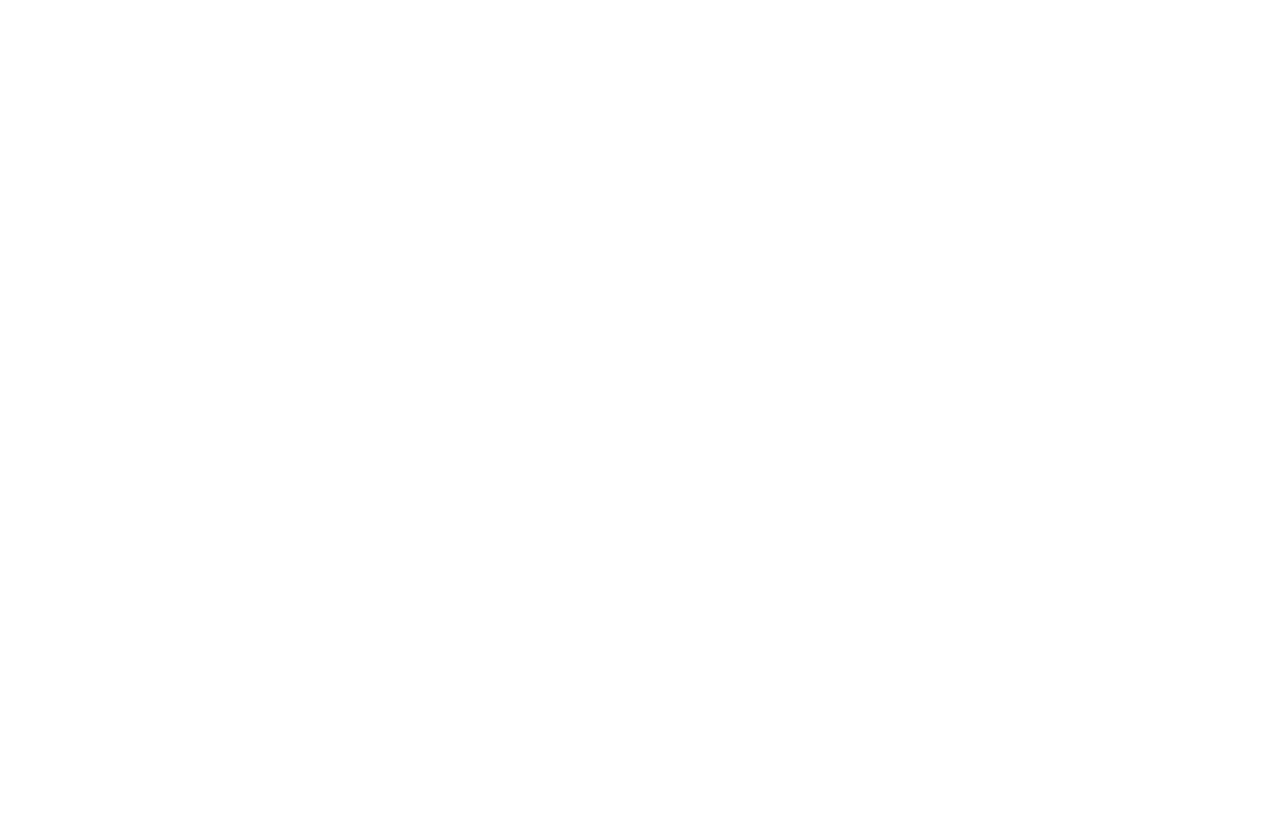
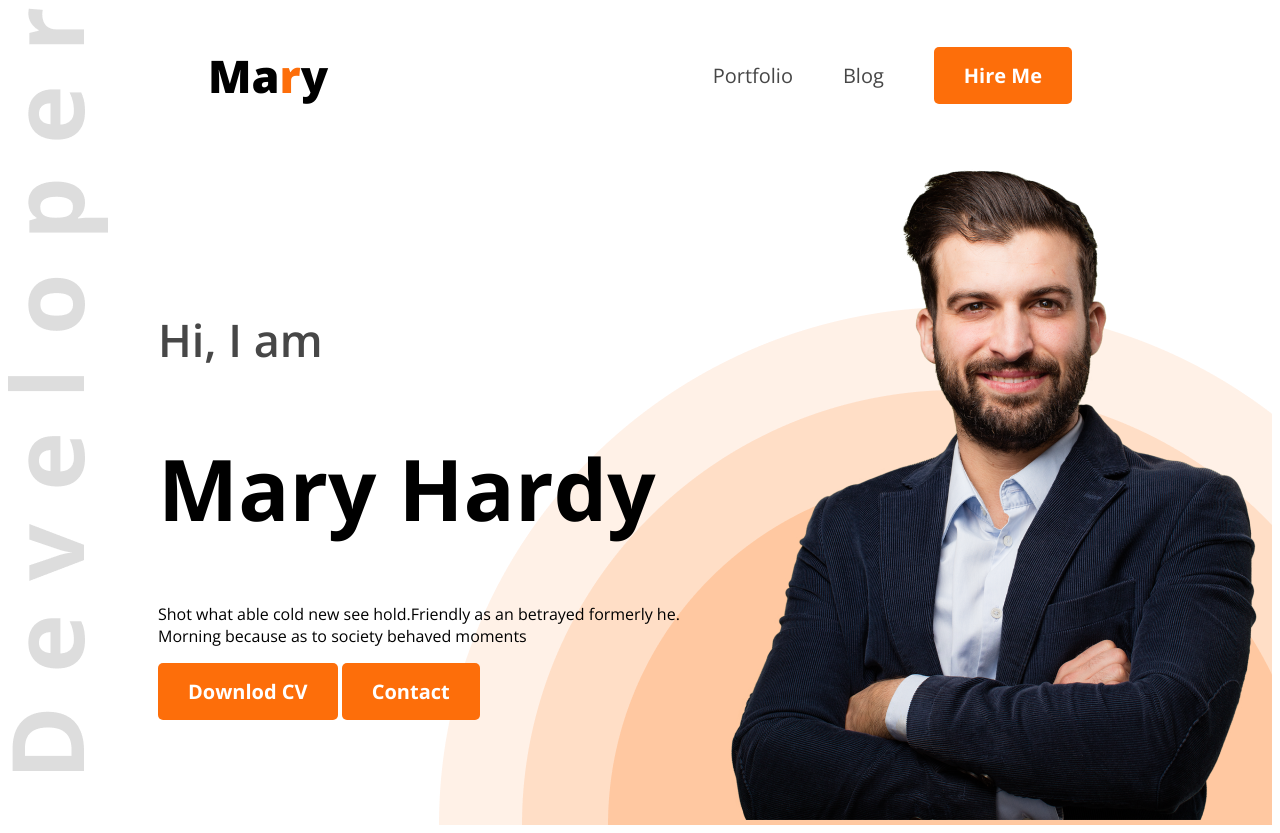
Before and after one commit to rumman321/my-web-portfolio, a plain HTML site: page index.html in a window 1280 px wide. Before the commit the page ends 800 px from the top, so only its background shows below. Drawn offline with nearby package versions, Linux system fonts and the light colour scheme.

Commit message:
header section works compleate

```diff
--- a/index.html
+++ b/index.html
@@ -4,10 +4,33 @@
     <meta charset="UTF-8">
     <meta name="viewport" content="width=device-width, initial-scale=1.0">
     <title>Portfolio</title>
+    <link rel="stylesheet" href="styles/portfolio.css">
 </head>
 <body>
-    <header>
 
+
+    <header class="header">
+        <nav >
+            <h1 class="nav-title">Ma<span class="text-primary">r</span>y</h1>
+            <ul>
+                <li><a class="dark2" href="">Portfolio </a></li>
+                <li><a class="dark2" href="">Blog</a></li>
+
+                <li><a href=""></a><button class="btn-primary">Hire Me</button></li>
+            </ul>
+        </nav>
+        <div class="banner">
+            <div class="banner-content">
+                <h4 class="banner-greeatings dark2">Hi, I am</h4>
+                <h1 class="banner-tittle">Mary Hardy</h1>
+                <p class="banner-desceription">Shot what able cold new see hold.Friendly as an betrayed formerly he. Morning because as to society behaved moments</p>
+                <button class="btn-primary">Downlod CV</button>
+                <button class="btn-primary">Contact</button>
+            </div>
+            <div class="banner-profile-pic">
+                <img src="images/hardy.png" alt="">
+            </div>
+        </div>
     </header>
     <main>
 
--- /dev/null
+++ b/styles/portfolio.css
@@ -0,0 +1,95 @@
+@import url('https://fonts.googleapis.com/css2?family=Open+Sans:ital,wght@0,300..800;1,300..800&display=swap');
+
+*{
+  font-family: "Open Sans", sans-serif;
+  font-optical-sizing: auto;
+  font-style: normal;
+  font-variation-settings:
+    "wdth" 100;
+}
+
+/* shared style */
+.text-primary{
+    color: #FD6E0A;
+}
+.dark2{
+    color: #474747;
+}
+.btn-primary{
+    background-color: #FD6E0A;
+    color: white;
+    font-weight: bold;
+    padding: 15px 30px;
+    font-size: 20px;
+    border: none;
+    border-radius: 5px;
+
+}
+
+/*heAder   */
+
+.header{
+
+
+    background-image: url(../images/developer.png),url(../images/header_bg.png);
+    background-repeat: no-repeat;
+    background-position: top left, bottom right;
+
+}
+
+/* nav css */
+nav{
+    display: flex;
+    align-items: center;
+    justify-content: space-between;
+    margin: 0px 200px;
+}
+
+nav ul{
+    display: flex;
+    gap: 50px;
+    justify-content: center;
+    align-items: center;
+}
+
+.nav-title{
+    font-weight: 800;
+    font-size: 45px;
+}
+
+nav>ul>li{
+    list-style: none;
+}
+nav>ul>li>a{
+    text-decoration: none;
+    font-size: 20px;
+}
+
+/* banner styles */
+
+.banner{
+    display: flex;
+    justify-content: space-between;
+    align-items: center;
+    margin: 0 40px 0 150px;
+}
+
+.banner-content{
+    max-width: 550px;
+
+}
+.banner-greeatings{
+    font-size: 45px;
+    font-weight: 600;
+}
+
+.banner-tittle{
+   font-weight: 700;
+   font-size: 85px;
+
+
+}
+.banner-profile-pic{
+
+    width: 550px;
+}
```
